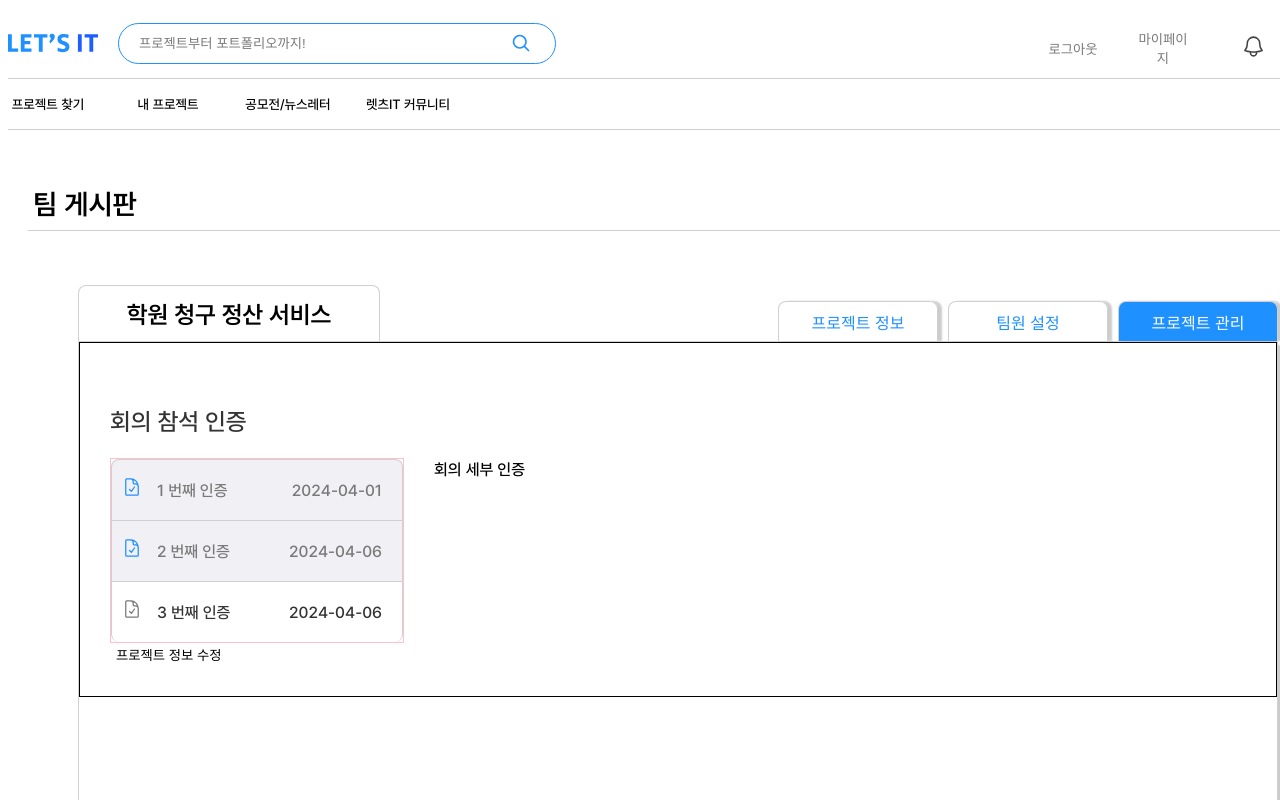
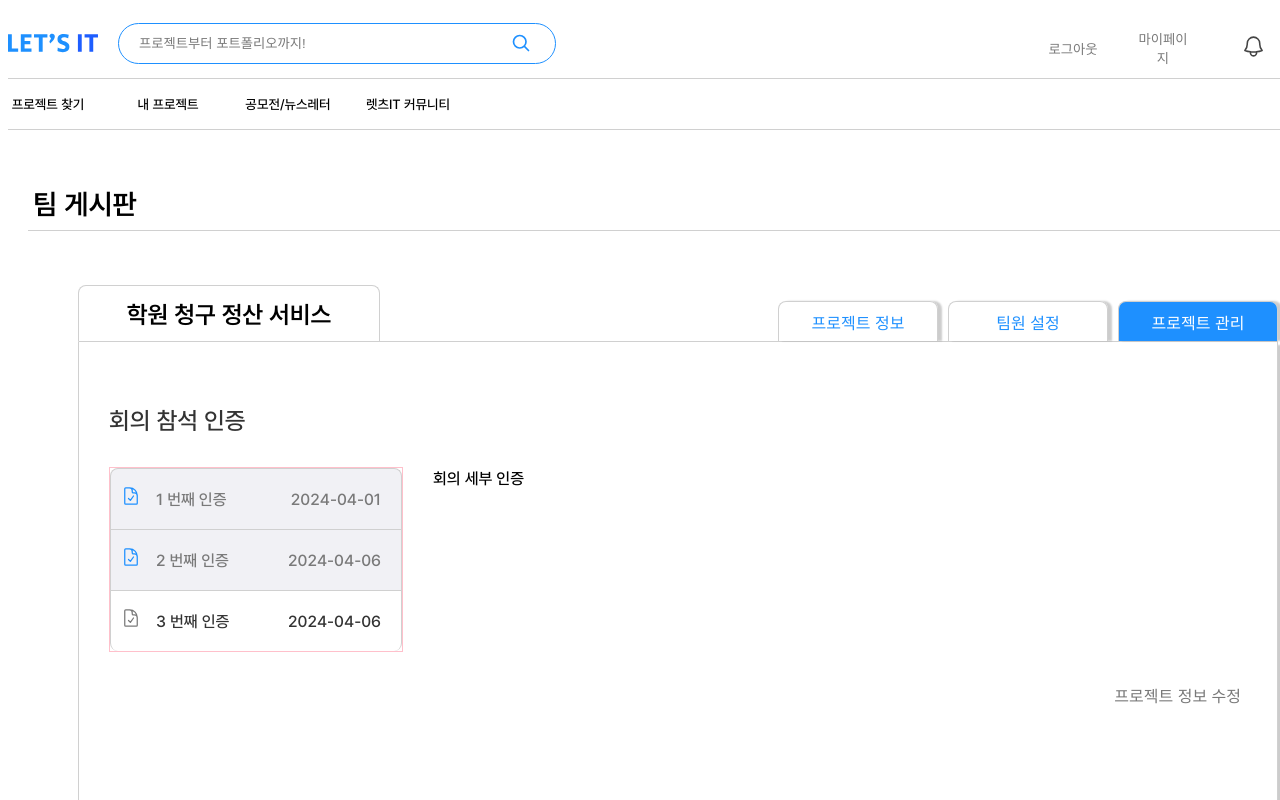
Before and after one commit to yezixx/SOLUX_LETS_IT_Frontend, a React (Vite) app: page /ManageProj in a window 1280 px wide. Shown: the top 800 px of the page. Built offline with nearby package versions, Linux system fonts and the light colour scheme; the HTML template or start-up script is replaced by a standard one.

Commit message:
Design: 프로젝트 정보 버튼 CSS 추가 - 요소 배치 추가

```diff
--- a/src/Screen/Teamboard/ManageProj/ManageProj.module.css
+++ b/src/Screen/Teamboard/ManageProj/ManageProj.module.css
@@ -1,7 +1,11 @@
 .manageProj {
-  border: 1px solid black;
+  /*border: 1px solid black;*/
   /*패딩*/
   padding: 30px;
+  /*배치*/
+  display: flex;
+  flex-direction: column;
+  gap: 30px;
 }
 
 .manageProj__label {
@@ -13,9 +17,25 @@
 }
 
 .manageProj__container {
+  /*border: 1px solid tomato;*/
   /*배치*/
   display: flex;
   gap: 30px;
-  /*마진*/
-  margin-top: 20px;
 }
+
+.manageProj__button {
+  /*border: 1px solid cyan;*/
+  /*오른쪽 끝으로*/
+  align-self: flex-end;
+}
+
+.manageProj__button button {
+  /*텍스트*/
+  font-size: 16px;
+  color: var(--text-color2);
+}
+
+.manageProj__button button:hover {
+  /*텍스트*/
+  color: var(--text-color1);
+}
```
